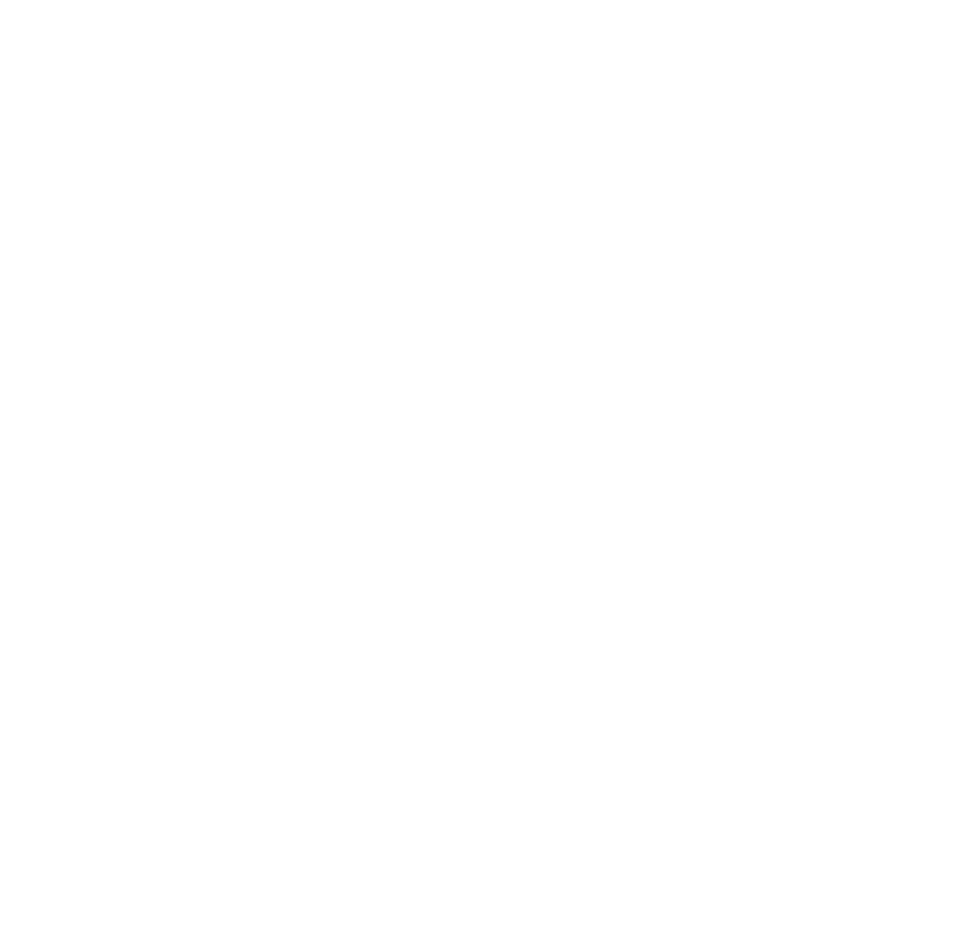
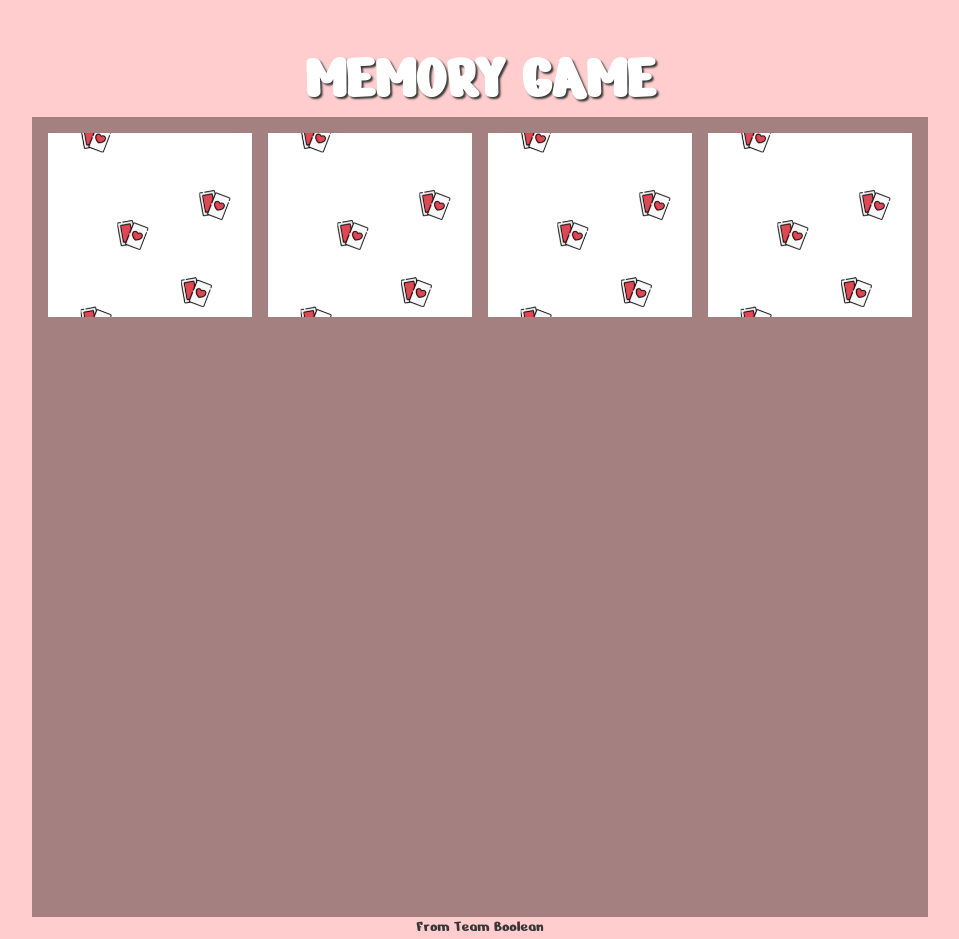
Before and after one commit to leitongchen/html-css-memory, a plain HTML site: page index.html in a window 1280 px wide. Shown: the whole page, without its empty margins (160-1119 px from the left). Before the commit the page ends 800 px from the top, so only its background shows below. Drawn offline with Linux system fonts and the light colour scheme.

Commit message:
inserito header; strutturato main

```diff
--- a/index.html
+++ b/index.html
@@ -3,9 +3,38 @@
 <head>
     <meta charset="UTF-8">
     <meta name="viewport" content="width=device-width, initial-scale=1.0">
+    <link rel="stylesheet" href="style.css">
+    <link rel="preconnect" href="https://fonts.gstatic.com">
+    <link href="https://fonts.googleapis.com/css2?family=Nerko+One&display=swap" rel="stylesheet">
+
     <title>Memory Game</title>
 </head>
 <body>
+    <div class="wrapper">
+        <header class="t-center t-white t-shadow">
+            <h1>Memory Game</h1>
+        </header>
+        <main>
+            <div class="row clearfix">
+                <div class="card f-left">
+                    <img src="img/pattern.png" alt="immagine pattern">
+                </div>
+                <div class="card f-left">
+                    <img src="img/pattern.png" alt="immagine pattern">
+                </div>
+                <div class="card f-left">
+                    <img src="img/pattern.png" alt="immagine pattern">
+                </div>
+                <div class="card f-left">
+                    <img src="img/pattern.png" alt="immagine pattern">
+                </div>
 
+            </div>
+
+        </main>
+        <footer class="t-center t-dark">
+            <span>From Team Boolean</span>
+        </footer>
+    </div>
 </body>
 </html>
--- a/style.css
+++ b/style.css
@@ -0,0 +1,73 @@
+* {
+    box-sizing: border-box;
+    margin: 0;
+    padding: 0;
+}
+
+html {
+    font-family: 'Nerko One', cursive;
+
+    background-color: rgb(255, 205, 205);
+}
+.wrapper {
+    width: 70%;
+    margin: 40px auto;
+}
+
+/* classi comuni */
+.t-center {
+    text-align: center;
+}
+
+.t-shadow {
+    text-shadow: 2px 2px 2px rgb(56, 55, 55);
+}
+
+.t-white {
+    color: white;
+}
+.t-dark {
+    color: rgb(56, 55, 55);
+}
+
+.clearfix{
+    content: "";
+    display: table;
+    clear: both;
+}
+.f-left {
+    float: left;
+}
+
+
+header h1 {
+    font-size: 4rem;
+    text-transform: uppercase;
+}
+
+main {
+    background-color:rgb(165, 128, 128);
+    width: 100%;
+    height: 800px;
+
+    padding: 8px;
+}
+
+.row {
+    width: 100%;
+}
+
+.card {
+    /* background-color: rgba(255, 255, 255, .5); */
+    width: 25%;
+    height: 200px;
+
+    padding: 8px;
+}
+
+.card img {
+    width: 100%;
+    height: 100%;
+
+    object-fit: cover;
+}
```
